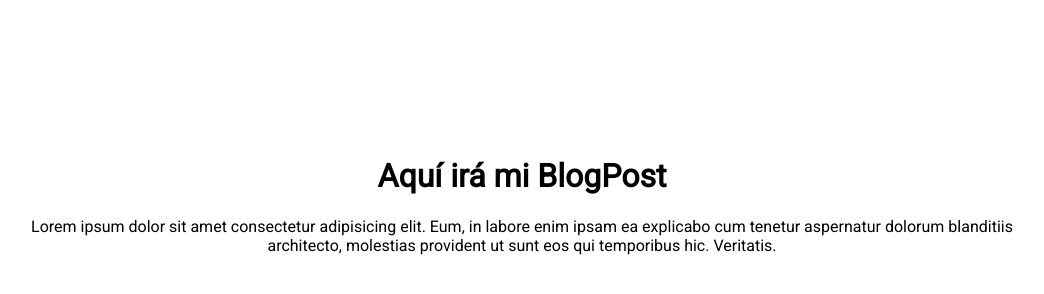
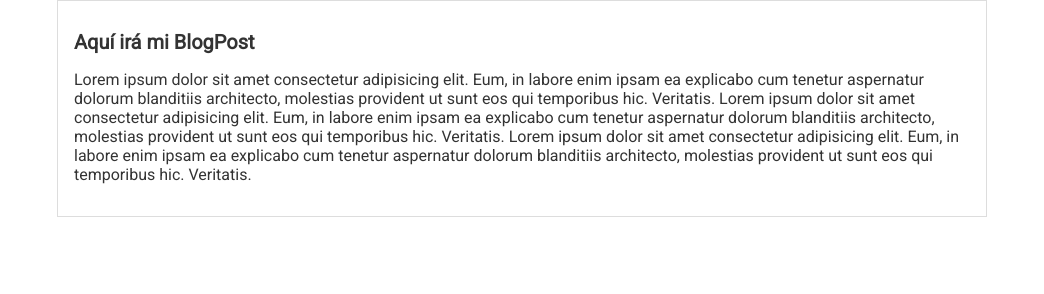
Before and after one commit to kaffudesu/Curso-de-Platzi, a plain HTML site: page index.html in a window 1280 px wide. Shown: the whole page, without its empty margins (118-1162 px from the left). Drawn offline with Linux system fonts and the light colour scheme.

Commit message:
Modificaciones en HTML y CSS

```diff
--- a/index.html
+++ b/index.html
@@ -9,7 +9,15 @@
     <title>Mi Post</title>
 </head>
 <body>
-    <h1>Aquí irá mi BlogPost</h1>
-    <p>Lorem ipsum dolor sit amet consectetur adipisicing elit. Eum, in labore enim ipsam ea explicabo cum tenetur aspernatur dolorum blanditiis architecto, molestias provident ut sunt eos qui temporibus hic. Veritatis.</p>
+    <div class="container">
+        <div class="post">
+            <h1>Aquí irá mi BlogPost</h1>
+            <p>
+                Lorem ipsum dolor sit amet consectetur adipisicing elit. Eum, in labore enim ipsam ea explicabo cum tenetur aspernatur dolorum blanditiis architecto, molestias provident ut sunt eos qui temporibus hic. Veritatis.
+                Lorem ipsum dolor sit amet consectetur adipisicing elit. Eum, in labore enim ipsam ea explicabo cum tenetur aspernatur dolorum blanditiis architecto, molestias provident ut sunt eos qui temporibus hic. Veritatis.
+                Lorem ipsum dolor sit amet consectetur adipisicing elit. Eum, in labore enim ipsam ea explicabo cum tenetur aspernatur dolorum blanditiis architecto, molestias provident ut sunt eos qui temporibus hic. Veritatis.
+            </p>
+        </div>
+    </div>
 </body>
 </html>
--- a/styles/master.css
+++ b/styles/master.css
@@ -1,5 +1,19 @@
 body{
     text-align: center;
     font-family: 'Roboto', sans-serif;
-    padding: 10%;
+    color: #333;
+    margin: 0;
+    padding: 0;
 }
+
+.container {
+    width: 70%;
+    padding: 1em;
+    text-align: left;
+    border: 1px solid #ddd;
+    margin: 0 auto;
+}
+
+.container h1{
+    font-size: 20px;
+}
```
